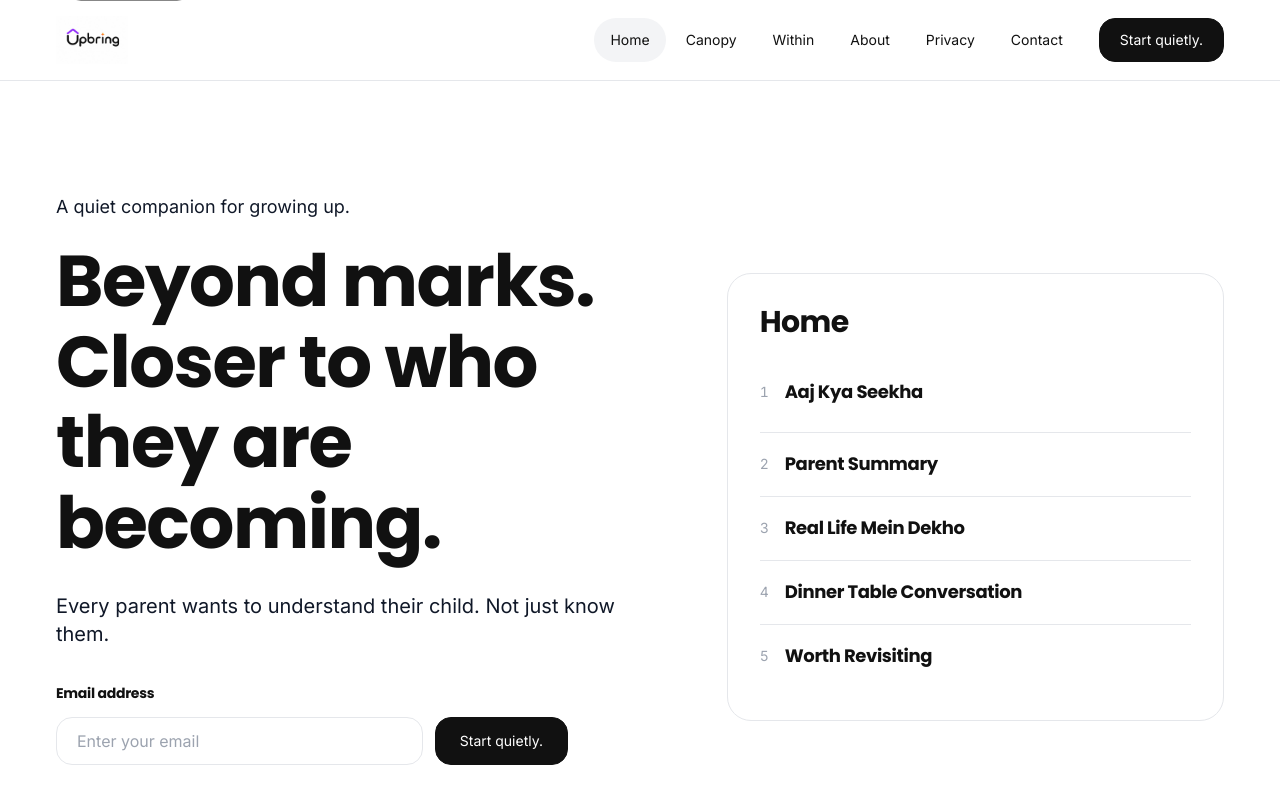
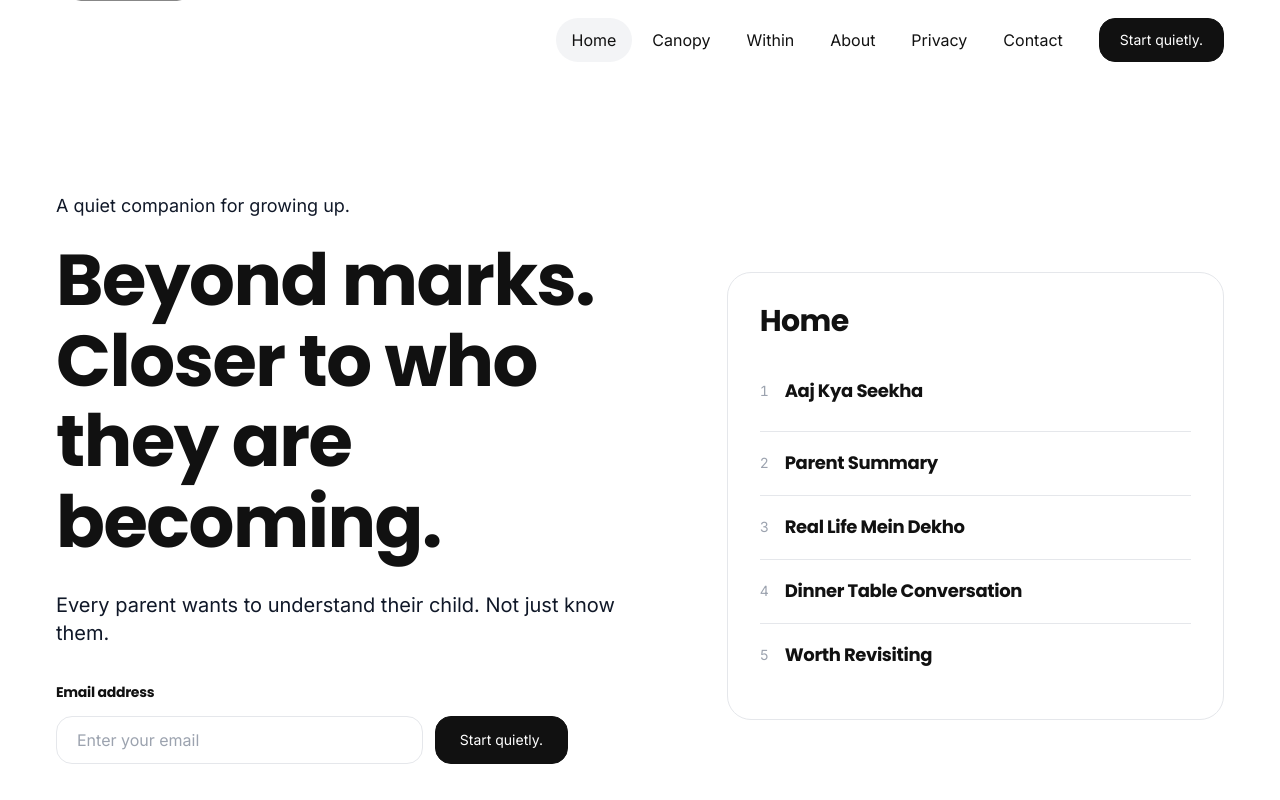
Before and after one commit to upbringapp/upbring-website, a Next.js app: page / in a window 1280 px wide. Shown: the top 800 px of the page. Built offline with nearby package versions, Linux system fonts and the light colour scheme.

Commit message:
Refine website header

```diff
--- a/components/layout/desktop-navigation.tsx
+++ b/components/layout/desktop-navigation.tsx
@@ -19,7 +19,7 @@ export function DesktopNavigation() {
                 href={item.href}
                 aria-current={isCurrent ? "page" : undefined}
                 className={[
-                  "inline-flex min-h-11 items-center rounded-full px-4 text-sm transition-colors",
+                  "inline-flex min-h-11 items-center rounded-full px-4 text-base transition-colors",
                   "duration-[var(--transition-duration)] ease-[var(--transition-easing)]",
                   isCurrent
                     ? "bg-gray-100 text-[var(--text-primary)]"
--- a/components/layout/mobile-navigation.tsx
+++ b/components/layout/mobile-navigation.tsx
@@ -31,7 +31,7 @@ export function MobileNavigation() {
   }, [isOpen]);
 
   return (
-    <div className="lg:hidden">
+    <div className="ml-auto lg:hidden">
       <button
         ref={buttonRef}
         type="button"
--- a/components/layout/site-header.tsx
+++ b/components/layout/site-header.tsx
@@ -1,4 +1,3 @@
-import Image from "next/image";
 import Link from "next/link";
 import { DesktopNavigation } from "./desktop-navigation";
 import { MobileNavigation } from "./mobile-navigation";
@@ -6,20 +5,9 @@ import { PageContainer } from "./page-container";
 
 export function SiteHeader() {
   return (
-    <header className="relative z-50 border-b border-[var(--border)] bg-white">
+    <header className="relative z-50 bg-white">
       <PageContainer className="flex min-h-20 items-center justify-between gap-6">
-        <Link href="/" aria-label="Upbring home" className="shrink-0">
-          <Image
-            src="/logo.jpg"
-            alt="Upbring"
-            width={1536}
-            height={1024}
-            priority
-            className="h-12 w-auto"
-          />
-        </Link>
-
-        <div className="hidden items-center gap-5 lg:flex">
+        <div className="ml-auto hidden items-center gap-5 lg:flex">
           <DesktopNavigation />
           <Link
             href="/#waitlist"
```
